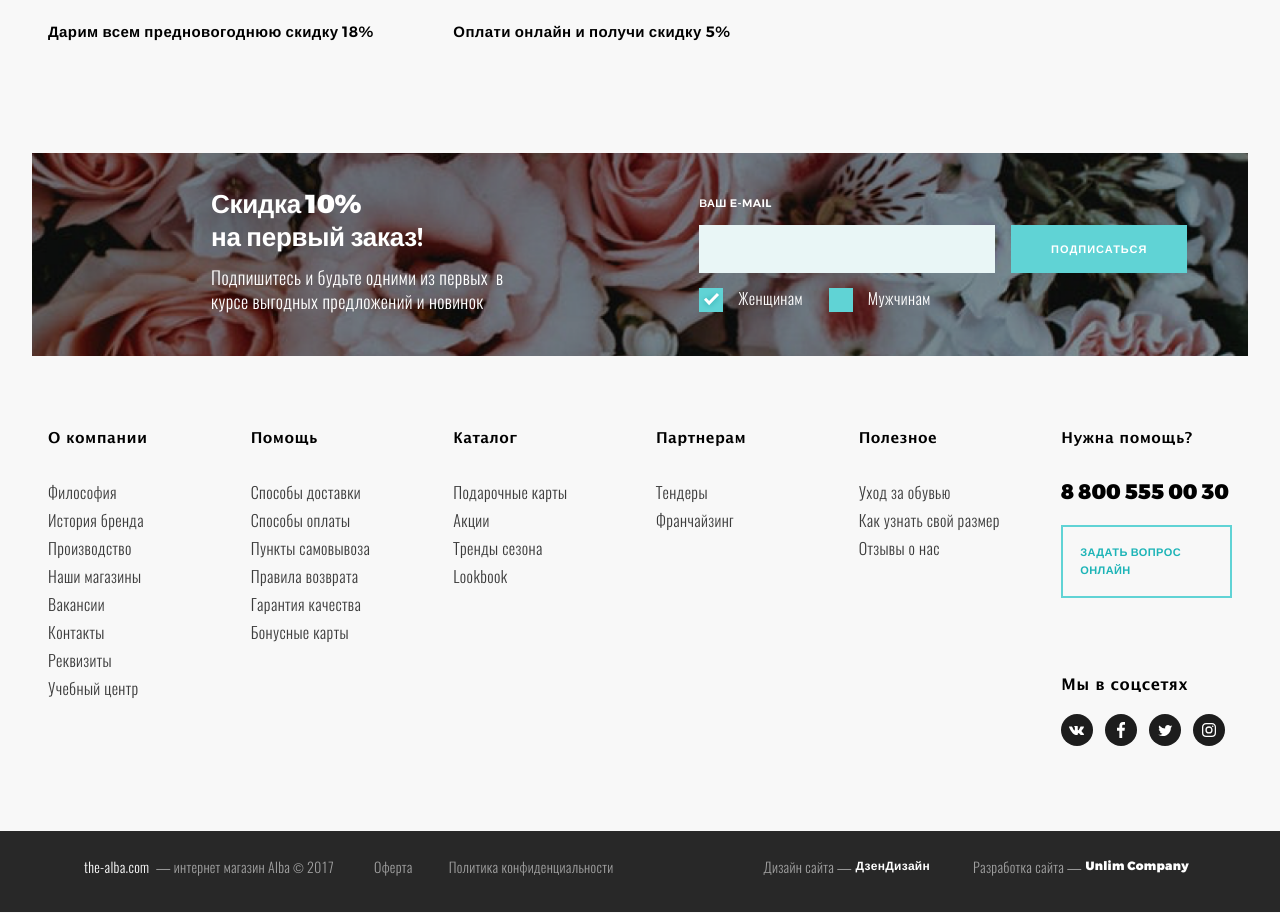
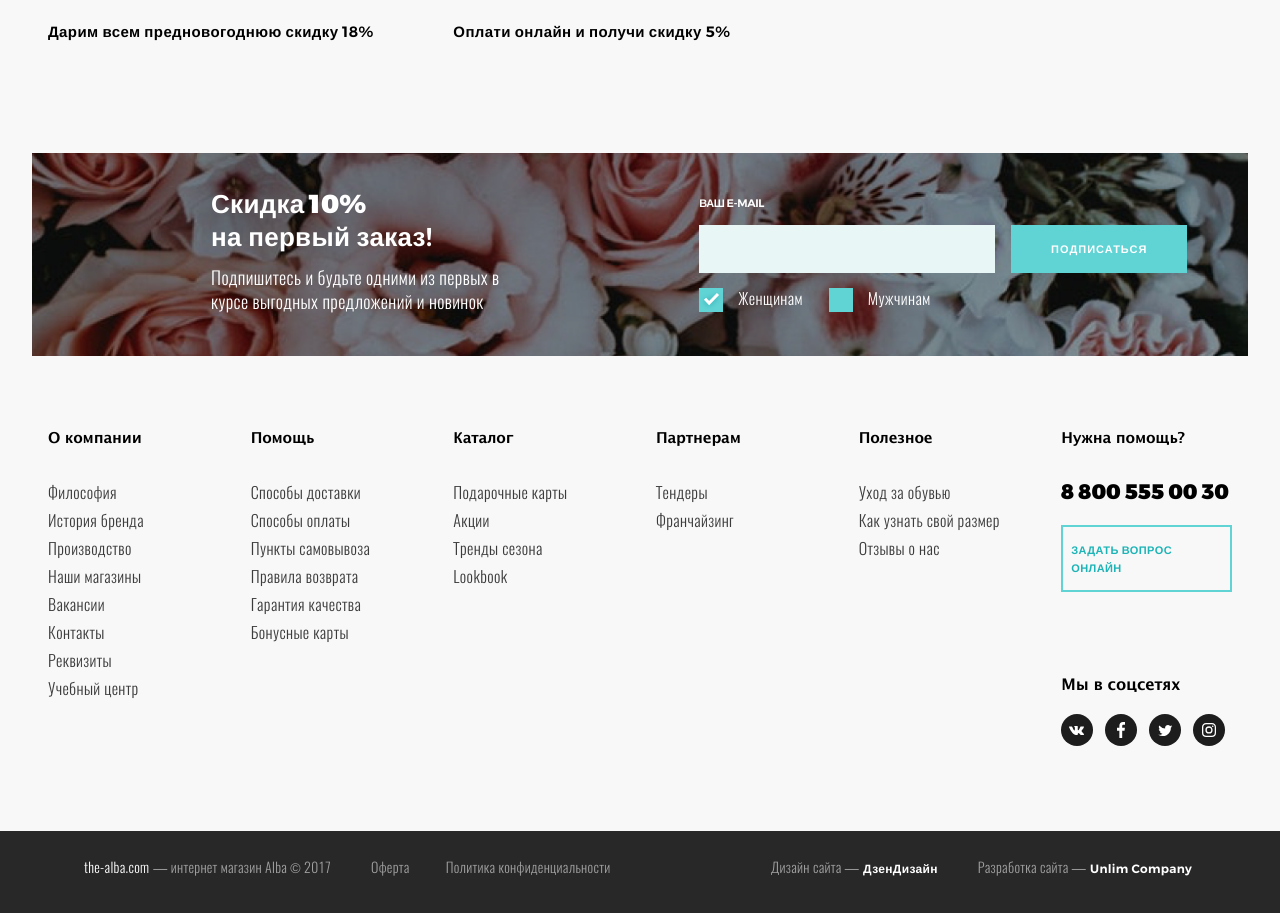
Before and after one commit to andykov/alba_front, a Node project: template src/pug/article.pug in a window 1280 px wide. Shown: the part 3972-4885 px from the top of the page. Run offline with Node 20 templates, Linux system fonts and the light colour scheme; the template is opened without the code that fills it, so the values that code supplies are empty; style sheets or scripts are compiled from the project's sources; some web fonts are replaced.

Commit message:
320 footer, header, catalog pp

```diff
--- a/src/blocks/breadcrumbs/breadcrumbs.scss
+++ b/src/blocks/breadcrumbs/breadcrumbs.scss
@@ -3,7 +3,7 @@
 .breadcrumbs {
 	position: relative;
 	display: inline-flex;
-	margin-bottom: 12px;
+	margin-bottom: 13px;
 	padding-left: 16px;
 
 	&:after {
@@ -114,17 +114,17 @@
 		position: relative;
 		margin-bottom: 0;
 		padding-left: 9px;
-		padding-right: 34px;
+		padding-right: 30px;
 		font-family: $font-family--montserrat;
 		font-size: 16px;
 		font-weight: 900;
 		line-height: 32px;
-		letter-spacing: normal;
+		letter-spacing: -0.8px;
 		color: #000000;
 
 		@media screen and (min-width: $screen-md){
+			letter-spacing: normal;
 			padding-left: 12px;
-			padding-right: 30px;
 			font-size: 26px;
 			line-height: 1.31;
 		}
--- a/src/blocks/filter/filter.scss
+++ b/src/blocks/filter/filter.scss
@@ -7,10 +7,9 @@
   width: 100%;
   top: 0;
   z-index: 11;
-  //background-color: #505054;
   display: flex;
   justify-content: space-between;
-  margin-bottom: 50px;
+  margin-bottom: 16px;
   transition: all $transition;
   @media screen and (min-width: $screen-md) {
     padding-left: 32px;
@@ -87,7 +86,7 @@
   &__inner {
     color: #fff;
     flex: 1;
-    padding: 0 22px;
+    padding: 0 6px 0 16px;
     display: flex;
     align-items: center;
   }
@@ -156,7 +155,7 @@
       line-height: (16 / 11);
       letter-spacing: 0.4px;
       text-transform: uppercase;
-      padding: 16px 18px 16px 12px;
+      padding: 12px 18px 12px 12px;
       white-space: nowrap;
       position: relative;
       transition: all $transition;
@@ -330,7 +329,7 @@
       &:after {
         content: '';
         position: absolute;
-        top: 0;
+        top: -2px;
         bottom: 0;
         right: 14px;
         margin-top: auto;
@@ -360,7 +359,7 @@
         text-transform: capitalize;
         font-size: 13px;
         padding-top: 0;
-        padding-right: 16px;
+        padding-right: 13px;
         padding-bottom: 4px;
         padding-left: 0;
         border: 0;
--- a/src/blocks/footer/footer.scss
+++ b/src/blocks/footer/footer.scss
@@ -31,6 +31,7 @@
 			font: 600 13px/1.54 $font-family--lucidagrande;
 			margin-bottom: 11px;
 			color: #000;
+			letter-spacing: -0.2px;
 			@media screen and (min-width: $screen-md) {
 				font-size: 15px;
 				margin-bottom: 10px;
@@ -39,7 +40,7 @@
 				margin-bottom: 28px;
 			}
 			&--social {
-				margin-bottom: 12px;
+				margin-bottom: 13px;
 				font-size: 13px;
 				@media screen and (min-width: $screen-md) {
 					margin-bottom: 17px;
@@ -106,6 +107,7 @@
 			letter-spacing: -0.1px;
 			white-space: nowrap;
 			color: #000;
+			margin-top: 14px;
 			@media screen and (min-width: $screen-md) and (max-width: $screen-lg - 1) {
 				font-size: 21px;
 				line-height: (25 / 21);
@@ -130,7 +132,7 @@
 				font-weight: 600;
 				line-height: 1.6;
 				letter-spacing: 0.4px;
-				padding: 17px;
+				padding: 15px 8px 13px;
 				white-space: normal;
 				border-width: 2px;
 				text-align: left;
@@ -183,7 +185,7 @@
 		}
 	}
 	&__bottom-col {
-		margin-bottom: 33px;
+		margin-bottom: 32px;
 		&:last-child {
 			margin-bottom: 0;
 		}
@@ -208,7 +210,7 @@
 		}
 		a {
 			display: inline-block;
-			vertical-align: top;
+			vertical-align: baseline;
 			color: #fff;
 		}
 		&:last-child {
@@ -225,9 +227,9 @@
 		}
 	}
 	&__link {
-		margin-right: 7px;
+		margin-right: 4px;
 		&--bold {
-			font-weight: 900;
+			font-weight: 600;
 			font-family: $font-family--montserrat;
 			font-size: 12px;
 		}
--- a/src/blocks/header/header.scss
+++ b/src/blocks/header/header.scss
@@ -520,7 +520,9 @@
     }
     @media screen and (max-width: $screen-md - 1) {
       padding-left: 16px;
-      height: 56px;
+      height: 57px;
+      padding-top: 3px;
+      margin-bottom: 10px;
     }
     @media screen and (min-width: $screen-md) and (max-width: $screen-lg - 1) {
       padding-left: 32px;
--- a/src/blocks/product/product.scss
+++ b/src/blocks/product/product.scss
@@ -14,7 +14,8 @@
     display: block;
     background-color: #fff;
     position: relative;
-    margin-bottom: ((14 / 296) * 100%);
+    // margin-bottom: ((14 / 296) * 100%);
+    margin-bottom: 5px;
     //padding: ((23 / 296) * 100%) ((23 / 296) * 100%) 100% ((23 / 296) * 100%);
     padding-bottom: 100%;
     .brazzers {
--- a/src/blocks/subscribe/subscribe.scss
+++ b/src/blocks/subscribe/subscribe.scss
@@ -27,13 +27,14 @@
 	}
 	&__label {
 		display: block;
-		margin-bottom: 15px;
+		margin-bottom: 13px;
+		letter-spacing: -0.4px;
 		@media screen and (min-width: $screen-md) {
 			margin-bottom: 13px;
 		}
 	}
 	&__text {
-		margin-bottom: 32px;
+		margin-bottom: 34px;
 		color: #fff;
 		@media screen and (min-width: $screen-lg) {
 			margin-bottom: 46px;
@@ -54,7 +55,7 @@
 			margin-bottom: 11px;
 			line-height: 1.25;
 			color: #fff;
-			letter-spacing: -0.3px;
+			letter-spacing: 0.3px;
 			font-family: $font-family--montserrat;
 			font-weight: 600;
 			@media (min-width: $screen-md) {
--- a/src/sass/_base.scss
+++ b/src/sass/_base.scss
@@ -517,6 +517,7 @@ p {
   position: relative;
   margin-bottom: -22px;
   padding-top: 24px;
+  padding-bottom: 31px;
   background: #fff;
 
   &::before {
@@ -566,7 +567,8 @@ p {
   }
 
   section {
-    margin-bottom: 32px;
+    margin-bottom: 9px;
+
 
     &[data-collapse-body] {
       margin-top: 40px;
@@ -591,7 +593,7 @@ p {
     font-size: 13px;
     font-weight: 600;
     line-height: 1.38;
-    letter-spacing: normal;
+    letter-spacing: 0.3px;
     text-align: left;
     color: #000000;
 
@@ -1238,3 +1240,12 @@ p {
     }
   }
 }
+
+
+.catalog-text {
+  line-height: 1.5;
+
+  p {
+    margin-bottom: 39px;
+  }
+}
```
Also changed, not shown: src/blocks/subscribe/subscribe.pug (+1 -1 lines).
